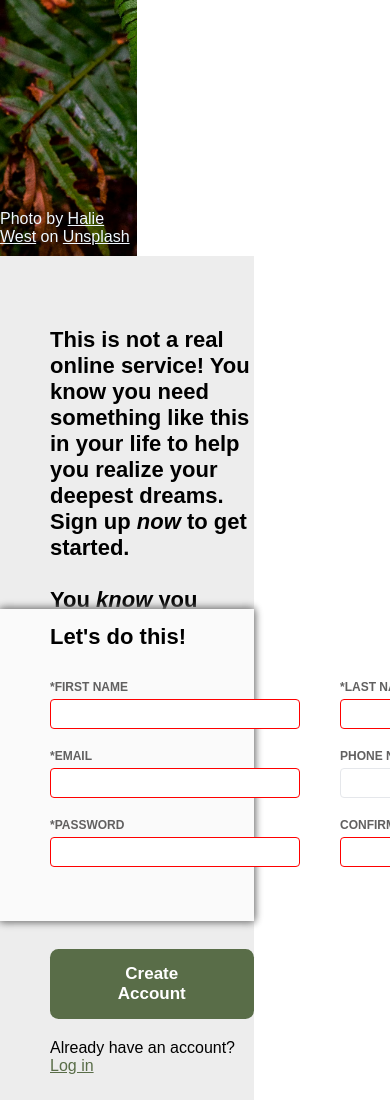
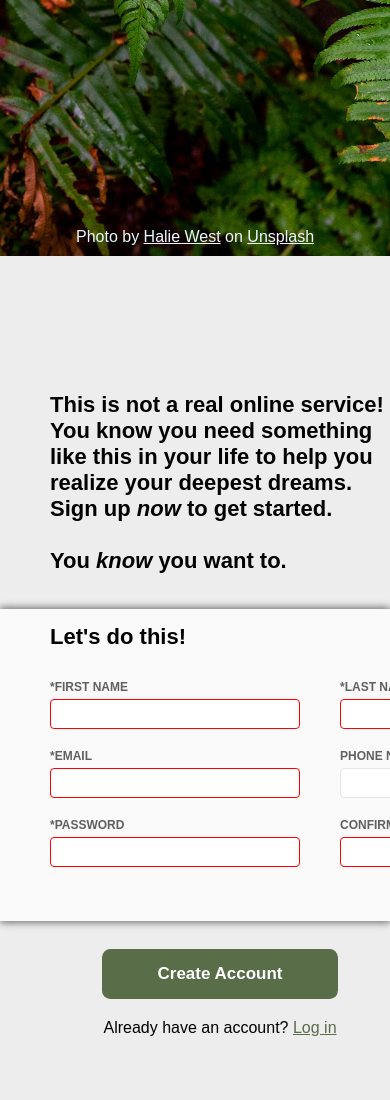
Before and after one commit to Sherm1337/Signup-Form, a plain HTML site: page index.html in a window 390 px wide. Shown: the part 588-1688 px from the top of the page. Drawn offline with Linux system fonts and the light colour scheme.

Commit message:
Fix Mobile Compatibility

```diff
--- a/style.css
+++ b/style.css
@@ -197,9 +197,21 @@ input[type="password"]{
     visibility: hidden;
 }
 
-@media only screen and (max-width: 700px) {
+  @media all and (max-width: 1024px) {
     body {
         flex-flow: column;
     }
 
+    .left-section,
+    .right-section {
+        width: 100vw;
+    }
+
+    .left-image-footer {
+        width: 100vw;
+    }
+
+    .submit-buttons {
+        align-items: center;
+    }
   }
```
